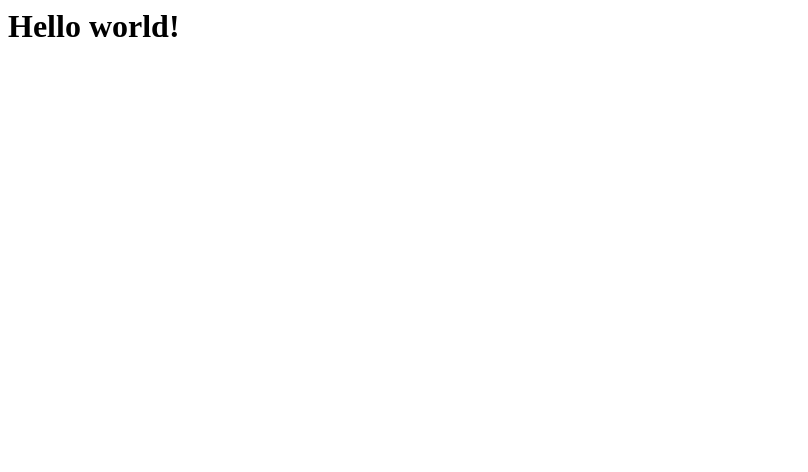
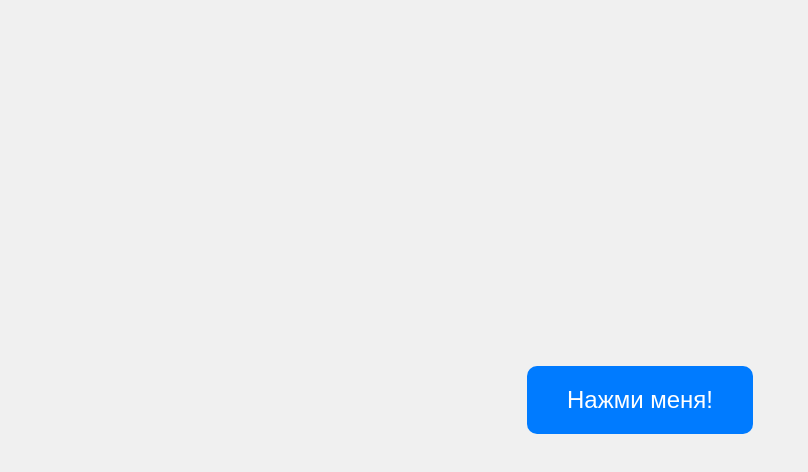
Before and after one commit to Xqss-dev/SNDTAG, a plain HTML site: page index.html in a window 1280 px wide. Shown: the whole page, without its empty margins (0-808 px from the left). Drawn offline with Linux system fonts and the light colour scheme.

Commit message:
Update index.html
new

```diff
--- a/index.html
+++ b/index.html
@@ -1 +1,47 @@
-<h1>Hello world!</h1>
+<!DOCTYPE html>
+<html lang="ru">
+<head>
+    <meta charset="UTF-8">
+    <meta name="viewport" content="width=device-width, initial-scale=1.0">
+    <title>Кнопка со звуком</title>
+    <style>
+        body, html {
+            height: 100%;
+            margin: 0;
+            display: flex;
+            justify-content: center;
+            align-items: center;
+            background-color: #f0f0f0;
+        }
+        button {
+            padding: 20px 40px;
+            font-size: 24px;
+            cursor: pointer;
+            background-color: #007bff;
+            color: white;
+            border: none;
+            border-radius: 10px;
+            transition: background-color 0.3s;
+        }
+        button:hover {
+            background-color: #0056b3;
+        }
+    </style>
+</head>
+<body>
+    <button onclick="playSound()">Нажми меня!</button>
+
+    <audio id="myAudio">
+        <source src="your-sound-file.mp3" type="audio/mpeg">
+        Ваш браузер не поддерживает аудио элемент.
+    </audio>
+
+    <script>
+        function playSound() {
+            const audio = document.getElementById("myAudio");
+            audio.volume = 1.0; // Устанавливаем громкость на максимум
+            audio.play(); // Воспроизводим звук
+        }
+    </script>
+</body>
+</html>
```
